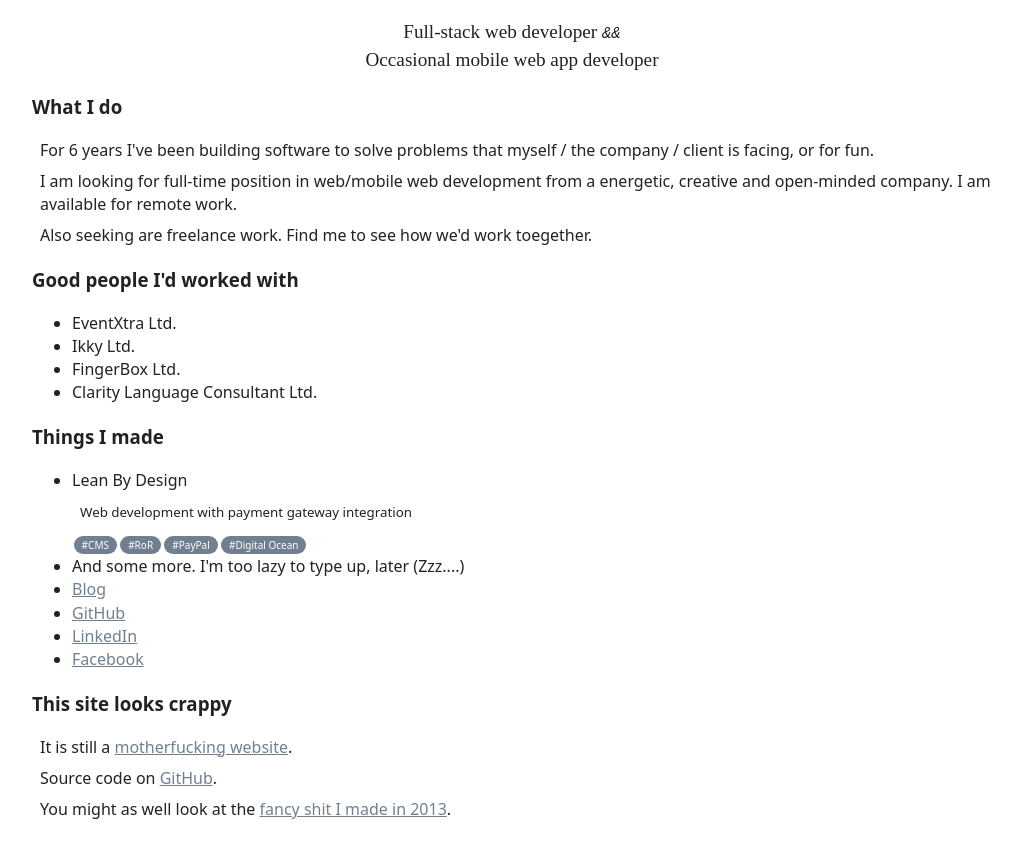
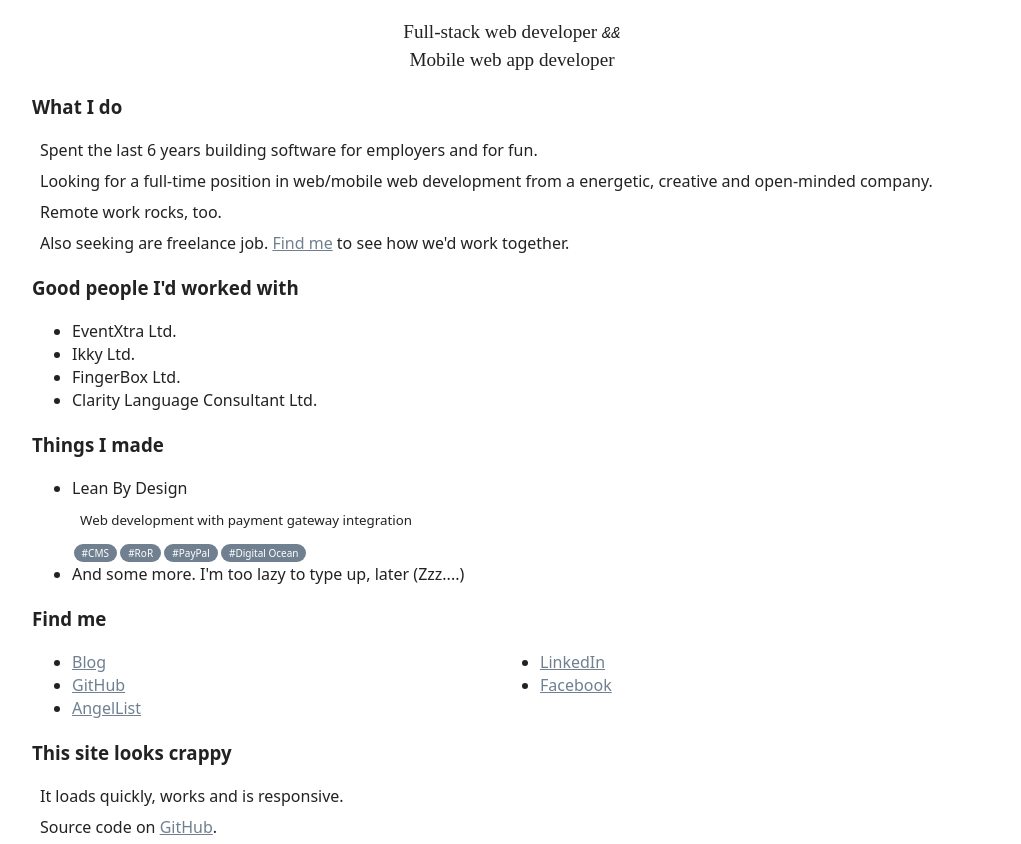
Before and after one commit to tommyku/hp2, a website: page src/jade/index.jade in a window 1280 px wide. Shown: the part 95-939 px from the top of the page, without its empty margins (128-1149 px from the left). Drawn offline with nearby package versions, Linux system fonts and the light colour scheme; files that its build step writes are made by us from their sources.

Commit message:
ALT: changed some copywriting and minor refactoring

```diff
--- a/src/jade/index.jade
+++ b/src/jade/index.jade
@@ -4,8 +4,7 @@ html
     meta(charset='utf-8')
     meta(http-equiv='X-UA-Compatible', content='IE=edge')
     meta(name='viewport', content='width=device-width, initial-scale=1.0')
-    title Tommy Ku v22.0 | Full stack web dev, occasisonal mobile web app dev too
-    link(href='css/style.css', rel='stylesheet')
+    title Tommy Ku v22beta | Full stack web dev, mobile web app dev too
   body
     main
       h1
@@ -15,12 +14,16 @@ html
         | Full-stack web developer&nbsp;
         i &&
         br
-        | Occasional mobile web app developer
+        | Mobile web app developer
 
       h3#intro What I do
-      p For 6 years I've been building software to solve problems that myself / the company / client is facing, or for fun.
-      p I am looking for full-time position in web/mobile web development from a energetic, creative and open-minded company. I am available for remote work.
-      p Also seeking are freelance work. Find me to see how we'd work toegether.
+      p Spent the last 6 years building software for employers and for fun.
+      p Looking for a full-time position in web/mobile web development from a energetic, creative and open-minded company.
+      p Remote work rocks, too.
+      p
+        | Also seeking are freelance job.&nbsp;
+        a(href='#find-me') Find me
+        | &nbsp;to see how we'd work together.
 
       h3#experience Good people I'd worked with
       ul
@@ -40,25 +43,26 @@ html
           i.tag Digital Ocean
         li
           | And some more. I'm too lazy to type up, later (Zzz....)
+      h3#find-me Find me
+      ul.two-column
         li
           a(href='https://blog.tommyku.com') Blog
         li
           a(href='https://github.com/tommyku') GitHub
+        li
+          a(href='https://angel.co/tommyku') AngelList
         li
           a(href='https://www.linkedin.com/in/tommy-ku-65aba999') LinkedIn
         li
           a(href='https://facebook.com/heros.ku') Facebook
 
       h3#crappy This site looks crappy
-      p
-        | It is still a&nbsp;
-        a(href='http://motherfuckingwebsite.com/') motherfucking website
-        | .
+      p It loads quickly, works and is responsive.
       p Source code on&nbsp;
         a(href='https://github.com/tommyku/hp2') GitHub
         | .
       p You might as well look at the&nbsp;
-        a(href='http://old.tommyku.com') fancy shit I made in 2013
+        a(href='http://tommyku.com') fancy shit I made in 2013
         | .
 
       h3#keywords Keywords for keyword people
@@ -80,3 +84,4 @@ html
         label Progressive web app
         label Product Management
         label Product Development
+    link(href='css/style.css', rel='stylesheet')
--- a/src/sass/style.scss
+++ b/src/sass/style.scss
@@ -66,6 +66,10 @@ a {
   }
 }
 
+.two-column {
+  columns: 2 auto;
+}
+
 .tablets {
   label {
     &:hover {
```
Also changed, not shown: dist/css/style.css, dist/index.html.
